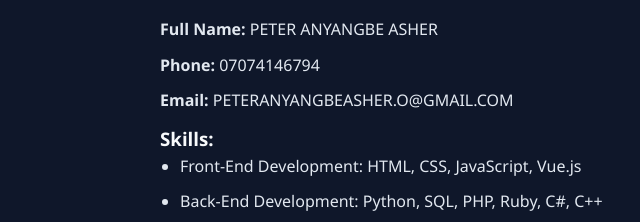
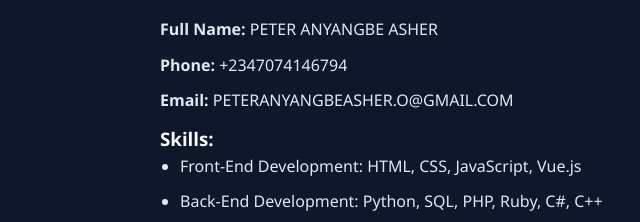
Before and after one commit to ASHER-CONNECTS/future-inc, a plain HTML site: page index.html in a window 1280 px wide. Shown: the part 800-1022 px from the top of the page, 0-640 px from the left. Drawn offline with Linux system fonts and the light colour scheme.

Commit message:
Update index.html

```diff
--- a/index.html
+++ b/index.html
@@ -38,7 +38,7 @@
   <section id="resume">
     <h2>Resume</h2>
     <p><strong>Full Name:</strong> PETER ANYANGBE ASHER</p>
-    <p><strong>Phone:</strong> 07074146794</p>
+    <p><strong>Phone:</strong> +2347074146794</p>
     <p><strong>Email:</strong> PETERANYANGBEASHER.O@GMAIL.COM</p>
     <h3>Skills:</h3>
     <ul>
```
